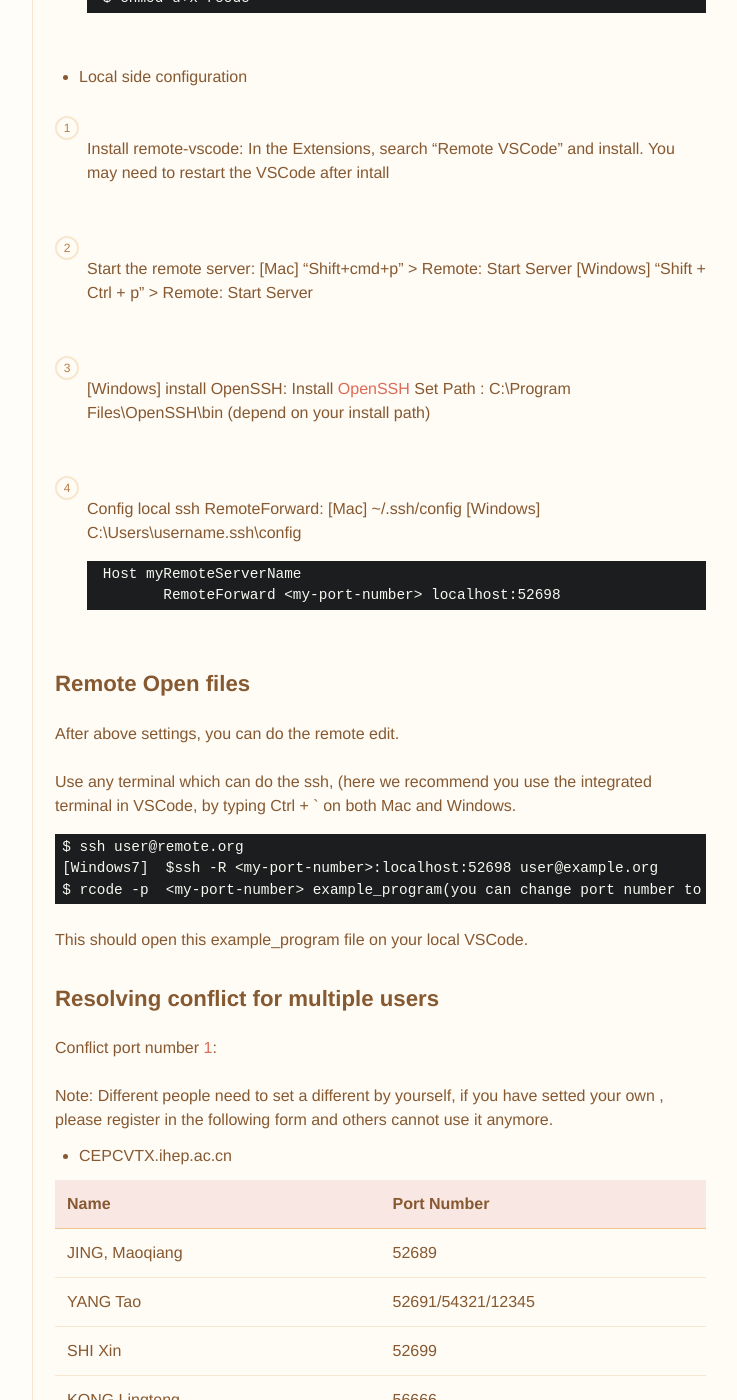
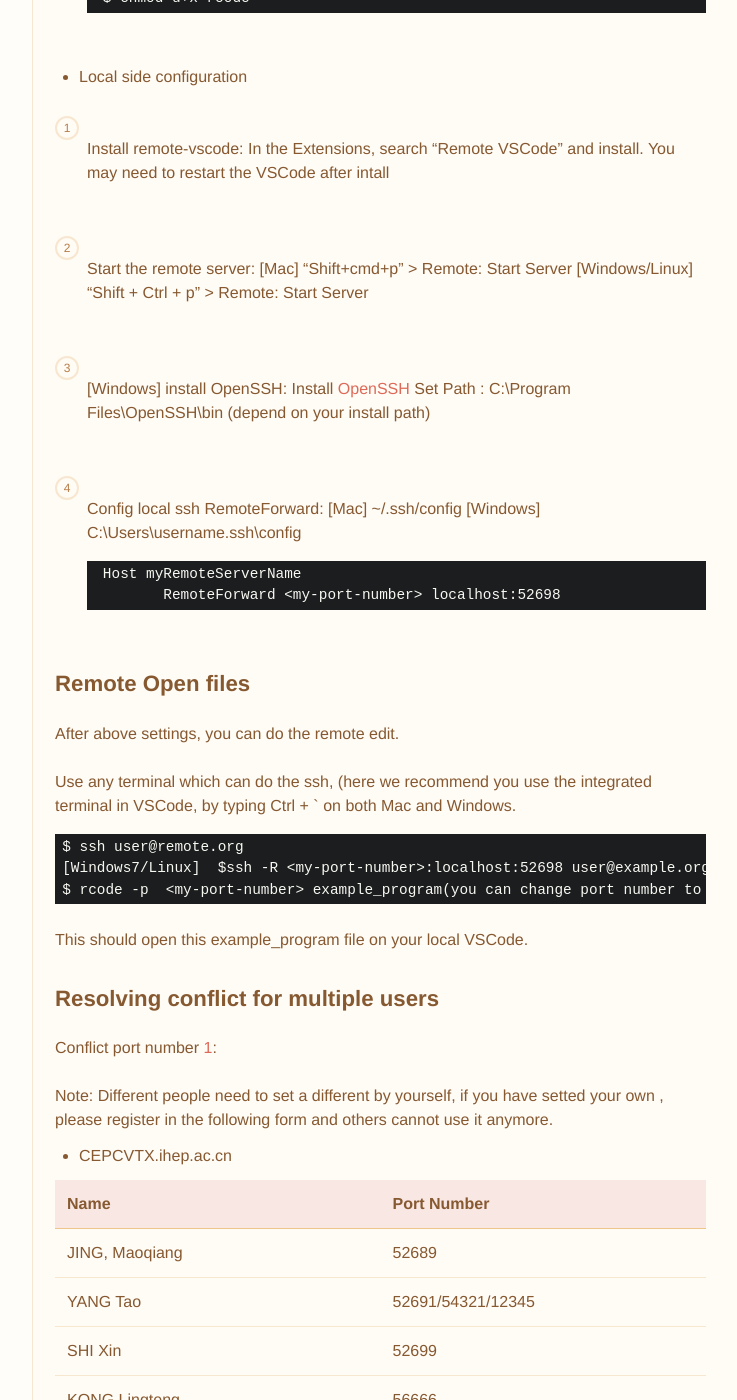
Before and after one commit to dt-np/xteam, a Jekyll site: the page built from _docs/vsc.md, in a window 1280 px wide and 1400 px high, scrolled down 895 px. Shown: the whole window, without its empty margins (398-1135 px from the left). Built offline with Jekyll 4.4.1, drawn with Linux system fonts in a browser that asks for light colours.

Commit message:
Updated Port Number Amit_Pathak

````diff
--- a/_docs/vsc.md
+++ b/_docs/vsc.md
@@ -43,7 +43,7 @@ Add this line in your $HOME/.bashrc file:
 
 2. Start the remote server:
 [Mac]  "Shift+cmd+p" > Remote: Start Server
-[Windows] "Shift + Ctrl + p" > Remote: Start Server
+[Windows/Linux] "Shift + Ctrl + p" > Remote: Start Server
 
 3. [Windows] install OpenSSH:
 	Install [OpenSSH](http://www.mls-software.com/opensshd.html)
@@ -66,7 +66,7 @@ Use any terminal which can do the ssh, (here we recommend you use the integrated
 
 ```
 $ ssh user@remote.org
-[Windows7]  $ssh -R <my-port-number>:localhost:52698 user@example.org
+[Windows7/Linux]  $ssh -R <my-port-number>:localhost:52698 user@example.org
 $ rcode -p  <my-port-number> example_program(you can change port number to be yourself number in $HOME/local/bin/rcode, if you want to use command "rcode example_program" to open a file)
 ```
 
````
Also changed, not shown: other parts of _docs/vsc.md (+1 -1 lines).
